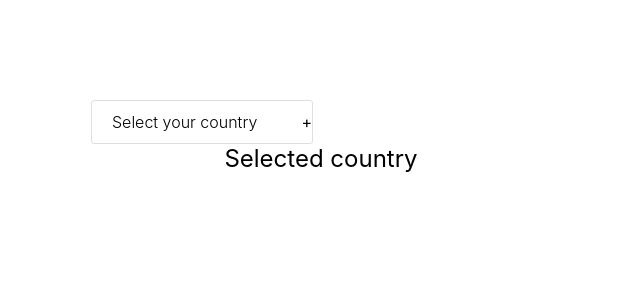
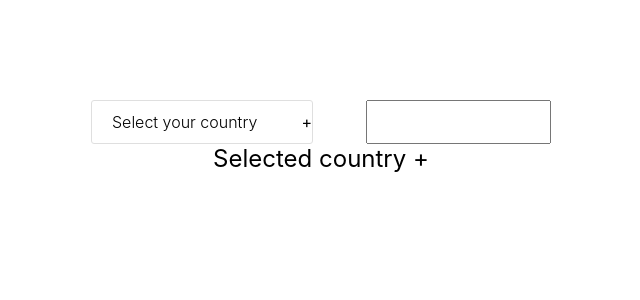
Before and after one commit to topherwenceslaus/custom-dropdown, a React (Create React App) app: page / in a window 1280 px wide. Shown: the top 300 px of the page, without its empty margins (319-959 px from the left). Built offline with nearby package versions, Linux system fonts and the light colour scheme.

Commit message:
country code added

```diff
--- a/src/App.js
+++ b/src/App.js
@@ -5,11 +5,14 @@ class App extends Component {
     constructor(){
     super()
     this.state = {
+      telephoneNumber:'',
       selectedCOuntry : '',
+      countryCode:'',
       country: [
         {
           id: 0,
           title: 'US',
+          code: '1',
           selected: false,
           key: 'country',
           flag:'https://einfon.com/wp-content/uploads/2017/05/Flag-Of-USA.jpg'
@@ -17,6 +20,7 @@ class App extends Component {
         {
           id: 1,
           title: 'UK',
+          code: '44',
           selected: false,
           key: 'country',
           flag:'https://einfon.com/wp-content/uploads/2017/05/Flag-Of-USA.jpg'
@@ -24,6 +28,7 @@ class App extends Component {
         {
           id: 2,
           title: 'IND',
+          code: '91',
           selected: false,
           key: 'country',
           flag:'https://einfon.com/wp-content/uploads/2017/05/Flag-Of-USA.jpg'
@@ -32,6 +37,7 @@ class App extends Component {
           id: 3,
           title: 'NZ',
           selected: false,
+          code: '33',
           key: 'country',
           flag:'https://einfon.com/wp-content/uploads/2017/05/Flag-Of-USA.jpg'
         },
@@ -39,6 +45,7 @@ class App extends Component {
           id: 4,
           title: 'AUS',
           selected: false,
+          code: '88',
           key: 'country',
           flag:'https://einfon.com/wp-content/uploads/2017/05/Flag-Of-USA.jpg'
         }
@@ -48,17 +55,28 @@ class App extends Component {
   }
 
 
-  resetThenSet = (id, key, title) => {
+  resetThenSet = (id, key, title , code) => {
+    console.log(key)
     let temp = JSON.parse(JSON.stringify(this.state[key]))
     temp.forEach(item => item.selected = false);
     temp[id].selected = true;
     this.setState({
       [key]: temp,
-      selectedCOuntry: title
+      selectedCOuntry: title,
+      countryCode:code
+    })
+  }
+
+  numberChange(e){
+    let {value}  = e.target
+    this.setState({
+      telephoneNumber : value
     })
   }
 
   render() {
+
+    const {countryCode , telephoneNumber } = this.state
     return (
       <div className="App">
 
@@ -68,9 +86,10 @@ class App extends Component {
             list={this.state.country}
             resetThenSet={this.resetThenSet}
           />
+          <input type="text" value={telephoneNumber} onChange={(e)=>this.numberChange(e)}/>
         </div>
 
-        <p> Selected country {this.state.selectedCOuntry}</p>
+        <p> Selected country {`+${countryCode}`} {telephoneNumber}</p>
       </div>
     );
   }
--- a/src/Dropdown.js
+++ b/src/Dropdown.js
@@ -26,11 +26,11 @@ class Dropdown extends Component{
     })
   }
 
-  selectItem(title, id, stateKey){
+  selectItem(title, id, stateKey , code){
     this.setState({
       headerTitle: title,
       listOpen: false
-    }, this.props.resetThenSet(id, stateKey , title))
+    }, this.props.resetThenSet(id, stateKey , title, code))
   }
 
   toggleList(e){
@@ -51,7 +51,7 @@ class Dropdown extends Component{
         </div>
         {listOpen && <ul className="dd-list" onClick={e => e.stopPropagation()}>
           {list.map((item)=> (
-            <li className="dd-list-item" key={item.id} onClick={() => this.selectItem(item.title, item.id, item.key)}><Flag flag={item.flag}/>{item.title} </li>
+            <li className="dd-list-item" key={item.id} onClick={() => this.selectItem(item.title, item.id, item.key , item.code)}><Flag flag={item.flag}/>{item.title} </li>
           ))}
         </ul>}
       </div>
```
